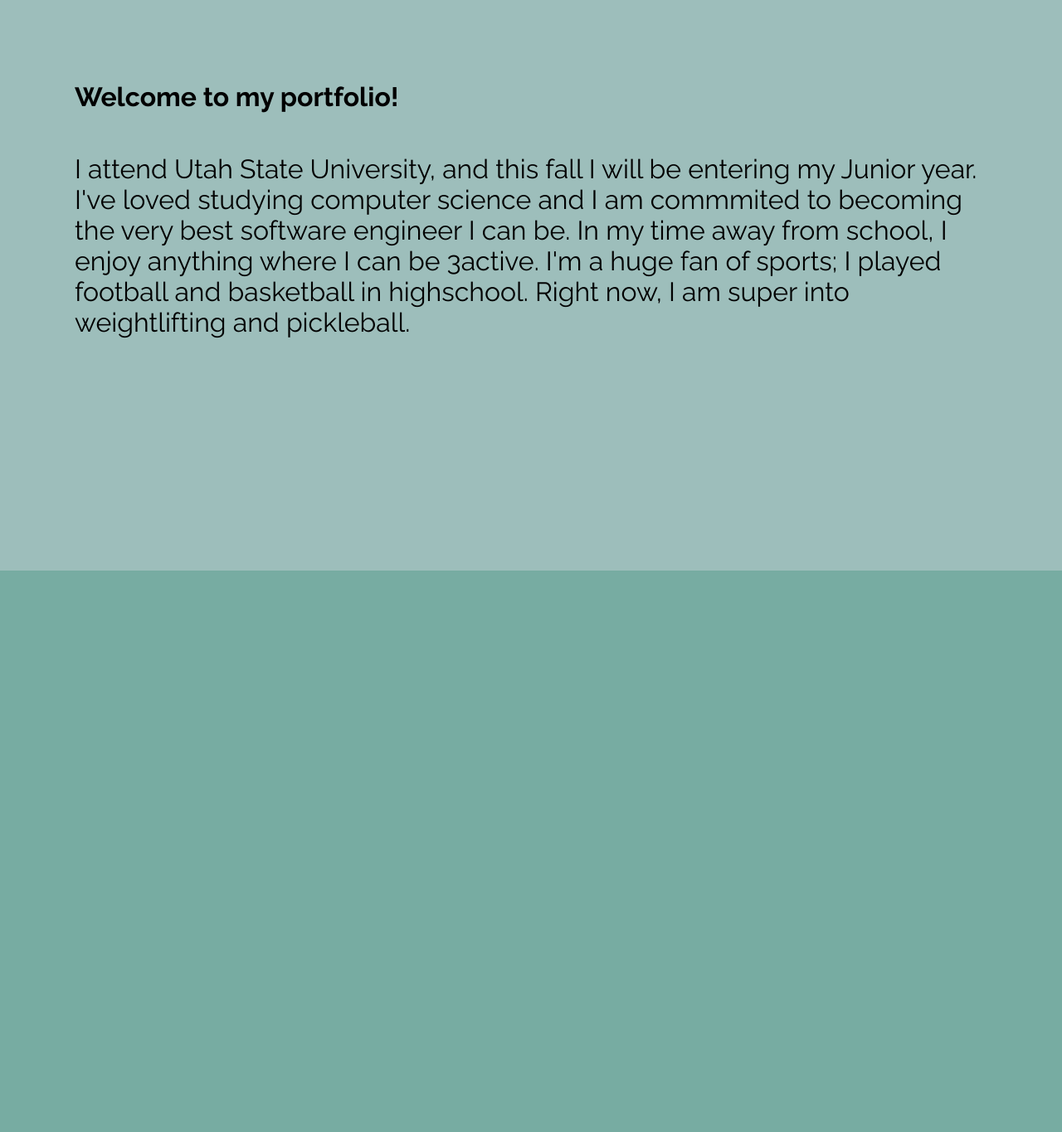
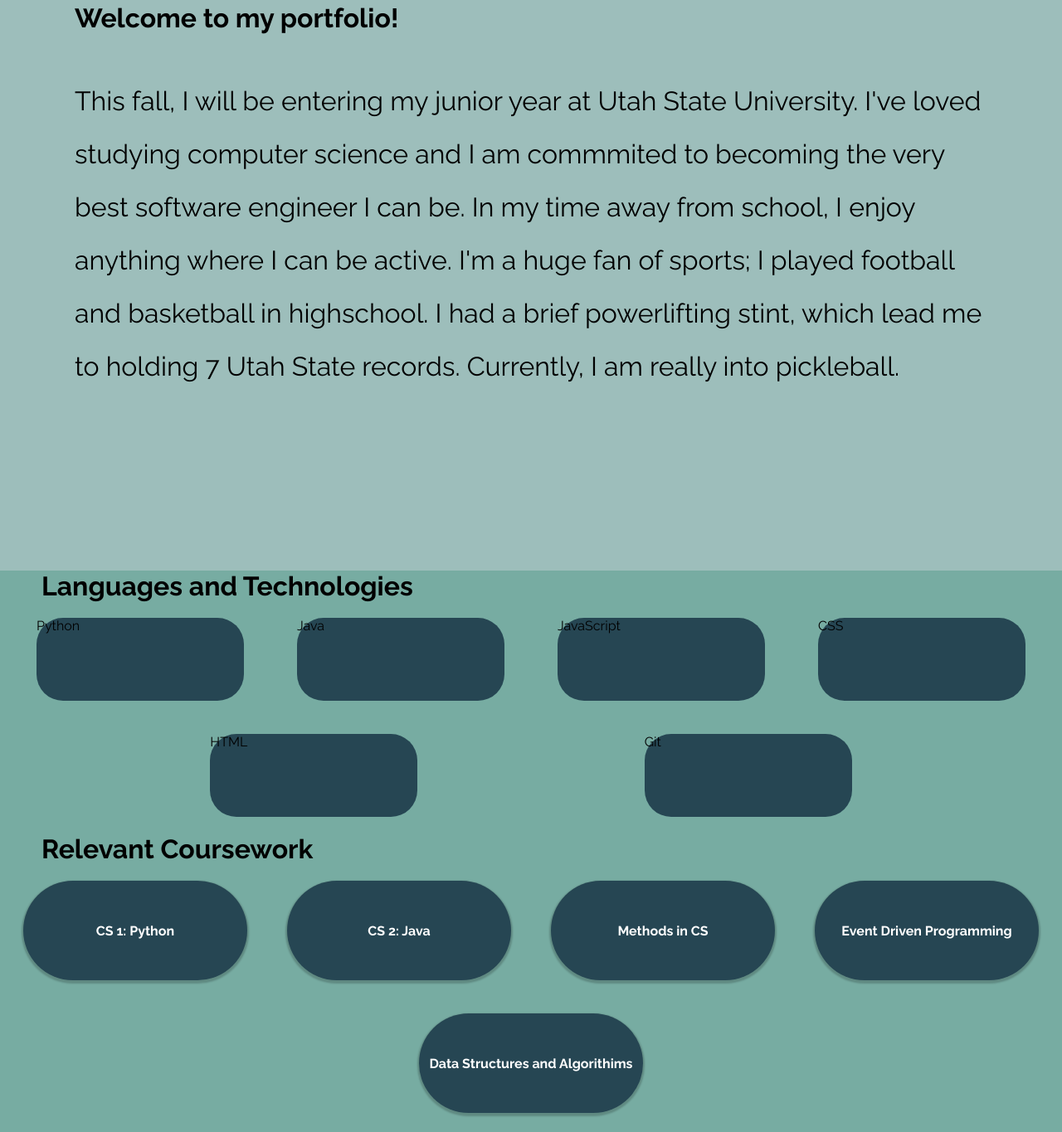
Before and after one commit to jbrijs/Personal-Portfolio-Website, a plain HTML site: page src/index.html in a window 1280 px wide. Shown: the part 987-2352 px from the top of the page at 83% size. Drawn offline with Linux system fonts and the light colour scheme.

Commit message:
added divs to techs and courses + hover animation for courses

```diff
--- a/src/index.html
+++ b/src/index.html
@@ -50,15 +50,34 @@
     </section>
     <section class="page" id="about">
         <div class="info-background">
-            <h1 class="header"> Welcome to my portfolio!</h1>
-            <p class="about-info"> I attend Utah State University, and this fall I will be entering my Junior year. I've loved studying computer science and I am commmited to becoming
-                the very best software engineer I can be. In my time away from school, I enjoy anything where I can be 3active. I'm a huge fan of sports; I played football and basketball
-                in highschool. Right now, I am super into weightlifting and pickleball.
+            <h1 class="header" id="about-header"> Welcome to my portfolio!</h1>
+            <p class="about-info"> This fall, I will be entering my junior year at Utah State University. I've loved studying computer science and I am commmited to becoming
+                the very best software engineer I can be. In my time away from school, I enjoy anything where I can be active. I'm a huge fan of sports; I played football and basketball
+                in highschool. I had a brief powerlifting stint, which lead me to holding 7 Utah State records. Currently, I am really into pickleball.
             </p>
         </div>
 
     </section>
     <section class="page" id="skills">
+        <h1 class="header" id="techs-header"> Languages and Technologies</h1>
+        <div class="tech">
+            <div class="techs">Python</div>
+            <div class="techs">Java</div>
+            <div class="techs">JavaScript</div>
+            <div class="techs">CSS</div>
+            <div class="techs">HTML</div>
+            <div class="techs">Git</div>
+        </div>
+        <h1 class="header" id="cw-header"> Relevant Coursework</h1>
+        <div class="coursework">
+            <div class="courses">CS 1: Python</div>
+            <div class="courses">CS 2: Java</div>
+            <div class="courses">Methods in CS</div>
+            <div class="courses">Event Driven Programming</div>
+            <div class="courses">Data Structures and Algorithims</div>
+
+        </div>
+
     </section>
     <section class="page" id="projects">
     </section>
--- a/src/styles.css
+++ b/src/styles.css
@@ -122,9 +122,82 @@ a.tab-tags{
     justify-content: flex-end;
 }
 
+.about-info{
+    line-height: 2;
+    padding: 50px;
+    font-size: 2em;
+    margin: 0px;
+}
+
+.info-background{
+    color: black;
+    border-radius: 64px;
+    margin: 20px;
+    padding: 20px;
+    display: flex;
+    flex-direction: column;
+    align-items: flex-start;
+    height: 60vh;
+    top: 75px;
+    position: relative;
+    z-index: 1;
+}
+
 #skills{
     background-color: var(--secondary);
+    color: black;
+    display: flex;
+    flex-direction: column;
 }
+
+.tech{
+    display: flex;
+    flex-direction: row;
+    flex-wrap: wrap;
+    align-items: center;
+    justify-content: space-evenly;
+}
+
+.techs{
+    margin: 20px;
+    background-color: var(--background);
+    width: 250px;
+    height: 100px;
+    border-radius: 32px;
+
+}
+
+.coursework{
+    display: flex;
+    flex-direction: row;
+    align-items: center;
+    justify-content: space-evenly;
+    flex-wrap: wrap;
+ }
+
+ .courses{
+    padding: 10px;
+    color: white;
+    font-weight: bold;
+    display: flex;
+    align-items: center;
+    justify-content: center;
+    margin: 20px;
+    background-color: var(--background);
+    width: 250px;
+    height: 100px;
+    border-radius: 64px;
+    box-shadow: 0px 2px 2px 2px rgba(0,0,0,.2);
+    transition: all .3s ease;
+ }
+
+ .courses:hover{
+    width: 260px;
+    height: 110px;
+    box-shadow: 0px 4px 4px 4px rgba(0, 0, 0, 0.2);
+    background-color: var(--accent);
+    cursor: pointer;
+    }
 
 #projects{
     background-color: var(--tertiary);
@@ -140,25 +213,3 @@ a.tab-tags{
     font-size: 2em;
     margin: 0px;
 }
-
-.about-info{
-    padding: 50px;
-    font-size: 2em;
-    margin: 0px;
-}
-
-.info-background{
-    color: black;
-    border-radius: 64px;
-    margin: 20px;
-    padding: 20px;
-    display: flex;
-    flex-direction: column;
-    align-items: flex-start;
-    /* width: 60vw; */
-    height: 60vh;
-    /* background-color:var(--background); */
-    bottom: -170px;
-    position: relative;
-    z-index: 1;
-}
```
